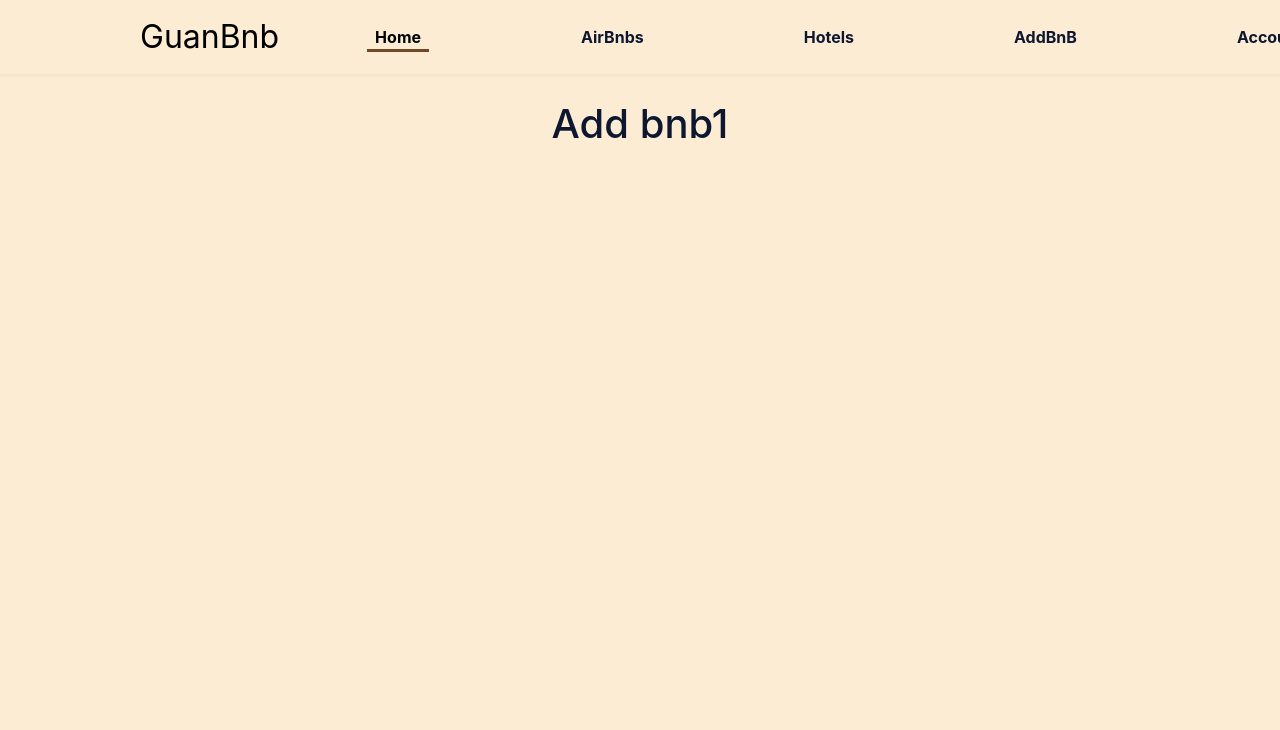
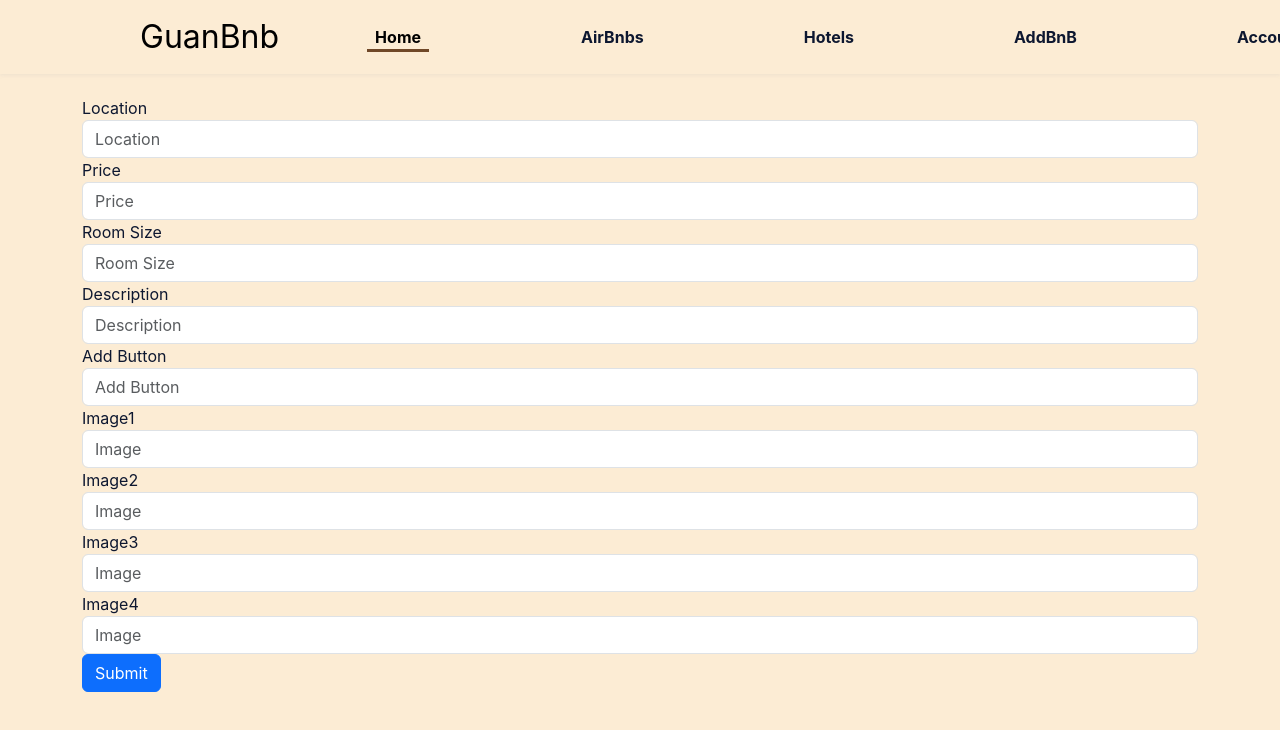
Before and after one commit to Guantai001/Air-BNB, a React (Create React App) app in the folder frontend/: page /addbnb in a window 1280 px wide. Shown: the top 730 px of the page. Built offline with nearby package versions, Linux system fonts and the light colour scheme.

Commit message:
Created the form

```diff
--- a/frontend/src/App.js
+++ b/frontend/src/App.js
@@ -13,7 +13,7 @@ function App() {
 
       <Routes>
       <Route path="/" element={<Navigate to="/home"/>} />
-     <Route path="/home" element={<HomePage/>}/>
+      <Route path="/home" element={<HomePage/>}/>
     <Route path="/airbnb" element={<AirBnbPage/>}/>
     <Route path="/hotel" element={<HotelPage/>}/>
     <Route path="/addbnb" element={<AddBnb/>}/>
--- a/frontend/src/components/AddBnb.jsx
+++ b/frontend/src/components/AddBnb.jsx
@@ -1,15 +1,56 @@
 import React from "react";
 import NavBar from "./NavBar";
 
-function AddPage() {
+function AddBnb() {
     return (
         <div>
         <NavBar/>
-        <h1
-        style={{textAlign:"center", marginTop:"100px"}}
-        >Add bnb1</h1>
+
+     <div className="container mt-5 pt-5">
+        <form>
+            <div className="form-group ">
+                <label for="exampleFormControlInput1">Location</label>
+                <input type="text" className="form-control" id="exampleFormControlInput1" placeholder="Location"/>
+
+                <label for="exampleFormControlInput1">Price</label>
+                <input type="text" className="form-control" id="exampleFormControlInput1" placeholder="Price"/>
+
+                <label for="exampleFormControlInput1">Room Size</label>
+                <input type="text" className="form-control" id="exampleFormControlInput1" placeholder="Room Size"/>
+
+                <label for="exampleFormControlInput1">Description</label>
+                <input type="text" className="form-control" id="exampleFormControlInput1" placeholder="Description"/>
+
+                <label for="exampleFormControlInput1">Add Button</label>
+                <input type="text" className="form-control" id="exampleFormControlInput1" placeholder="Add Button"/>
+
+                <label for="exampleFormControlInput1">Image1</label>
+                <input type="text" className="form-control" id="exampleFormControlInput1" placeholder="Image"/>
+
+                <label for="exampleFormControlInput1">Image2</label>
+                <input type="text" className="form-control" id="exampleFormControlInput1" placeholder="Image"/>
+
+                <label for="exampleFormControlInput1">Image3</label>
+                <input type="text" className="form-control" id="exampleFormControlInput1" placeholder="Image"/>
+
+                <label for="exampleFormControlInput1">Image4</label>
+                <input type="text" className="form-control" id="exampleFormControlInput1" placeholder="Image"/>
+
+
+< button type="submit" className="btn btn-primary">Submit</button>
+
+            </div>
+</form>
+
+
+
+        </div>
         </div>
     );
     }
 
-export default AddPage;
+
+
+
+
+export default AddBnb;
```
